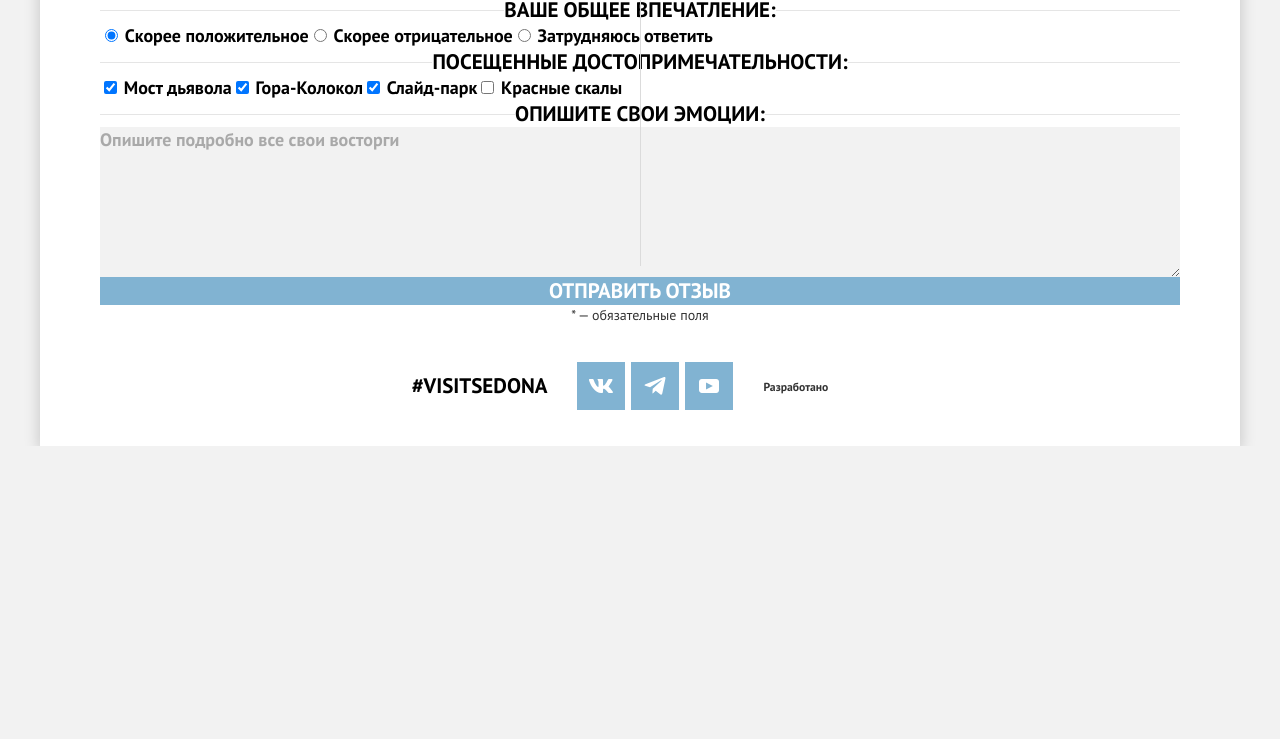
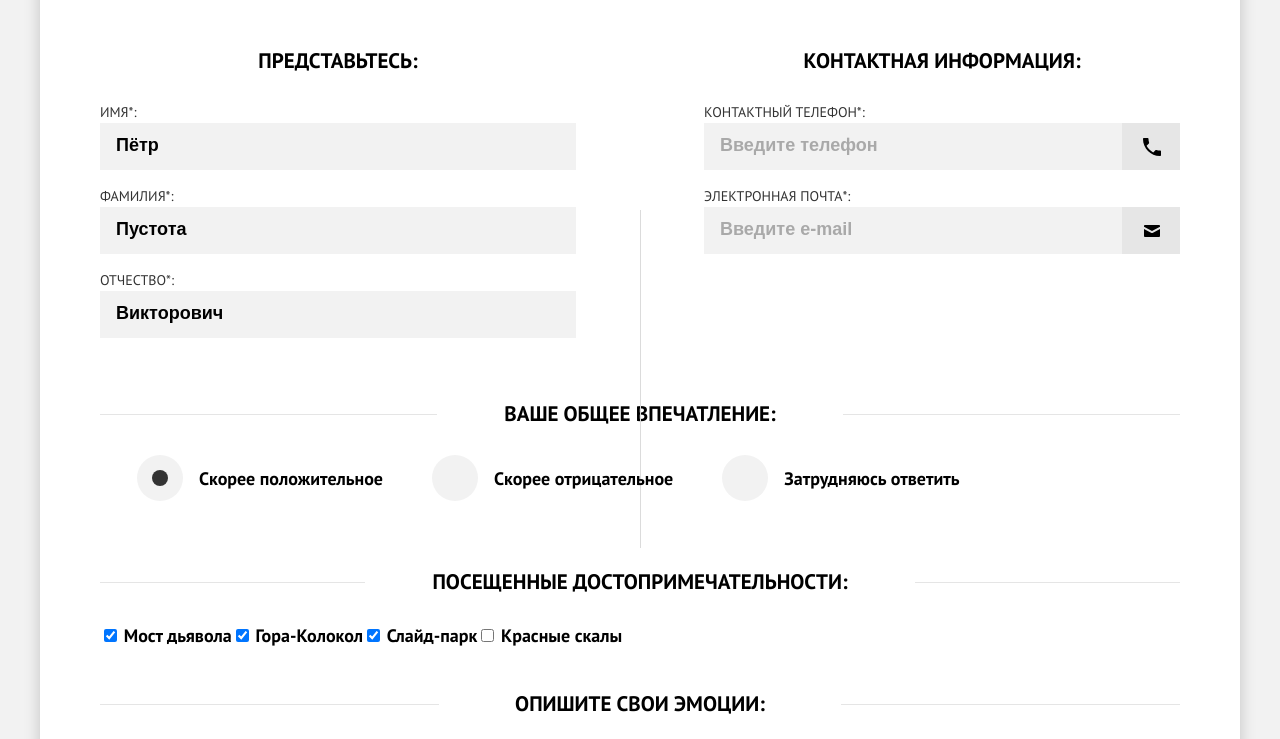
Before and after one commit to htmlacademy-adaptive/2189919-sedona-28, a plain HTML site: page source/feedback.html in a window 1280 px wide. Shown: the part 550-1289 px from the top of the page. Before the commit the page ends 996 px from the top, so only its background shows below. Drawn offline with nearby package versions, Linux system fonts and the light colour scheme; files that its build step writes are made by us from their sources.

Commit message:
Добавляет декоративные элементы на страницу формы

```diff
--- a/source/feedback.html
+++ b/source/feedback.html
@@ -11,7 +11,8 @@
   <body class="page__body">
     <h1 class="visually-hidden">Оставьте свой отзыв.</h1>
     <header class="main-header">
-      <nav class="main-navigation">
+      <!-- Чтобы проверить состояние сайта при поломке JS необходимо добавить на <nav> класс  main-navigation--no-js-->
+      <nav class="main-navigation main-navigation--closed">
         <button class="main-navigation__button" type="button">
           <span class="visually-hidden">Открыть меню.</span>
           <span class="main-navigation__button-lines"></span>
@@ -37,7 +38,7 @@
       </nav>
     </header>
     <main class="page__main">
-      <section class="intro">
+      <section class="intro intro-feedback">
         <h2 class="visually-hidden">Форма заполнения отзыва.</h2>
         <img class="intro__image" src="img/intro__image-feedback.svg" alt="Седона" width="229" height="39">
       </section>
@@ -47,8 +48,8 @@
           <p class="form__text text">Помогите нашим отелям стать лучше! оставьте отзыв о них, а также о посещенных вами достопримечательностях</p>
         </header>
         <div class="form__fieldset--columns">
-          <fieldset class="form__fieldset form__fieldset--no-decoration form__fieldset--column form__fieldset--column-left">
-            <legend class="form__title subheading">Представьтесь:</legend>
+          <fieldset class="form__fieldset form__fieldset--no-decoration  form__fieldset--column form__fieldset--indent-m">
+            <legend class="form__title form__title--no-decoration subheading">Представьтесь:</legend>
             <label class="form__label">
               <span class="form__label-name text">Имя*:</span>
               <input class="form__label-input" type="text" name="name" placeholder="Пётр" required>
@@ -62,8 +63,8 @@
               <input class="form__label-input" type="text" name="patronymic" placeholder="Викторович" required>
             </label>
           </fieldset>
-          <fieldset class="form__fieldset form__fieldset--no-decoration form__fieldset--column form__fieldset--column-right">
-            <legend class="form__title subheading">Контактная информация:</legend>
+          <fieldset class="form__fieldset form__fieldset--no-decoration form__fieldset--column form__fieldset--indent-s">
+            <legend class="form__title form__title--no-decoration subheading">Контактная информация:</legend>
             <label class="form__label">
               <span class="form__label-name text">Контактный телефон*:</span>
               <input class="form__label-input form__label-input--placeholder-light form__label-input--icon form__label-input--icon-phone"  type="text" name="phone" placeholder="Введите телефон" required>
@@ -74,25 +75,27 @@
             </label>
           </fieldset>
         </div>
-        <fieldset class="form__fieldset form__fieldset--radio">
+        <fieldset class="form__fieldset form__fieldset--radio form__fieldset--indent-tablet-big form__fieldset--indent-xs">
           <legend class="form__title subheading">Ваше общее впечатление:</legend>
+          <div class="form__label-radio--container">
             <label class="form__label-radio">
-            <input class="form__label-radio-input" type="radio" name="impression" value="positive" checked>
+              <input class="visually-hidden form__label-radio-input" type="radio" name="impression" value="positive" checked>
               <span class="form__label-radio-control"></span>
               <span class="form__label-radio-name">Скорее положительное</span>
             </label>
             <label class="form__label-radio">
-            <input class="form__label-radio-input" type="radio" name="impression" value="negative">
+              <input class="visually-hidden form__label-radio-input" type="radio" name="impression" value="negative">
               <span class="form__label-radio-control"></span>
               <span class="form__label-radio-name">Скорее отрицательное</span>
             </label>
             <label class="form__label-radio">
-            <input class="form__label-radio-input" type="radio" name="impression" value="negative">
+              <input class="visually-hidden form__label-radio-input" type="radio" name="impression" value="negative">
               <span class="form__label-radio-control"></span>
               <span class="form__label-radio-name">Затрудняюсь ответить</span>
             </label>
+          </div>
         </fieldset>
-        <fieldset class="form__fieldset form__fieldset--checkbox">
+        <fieldset class="form__fieldset form__fieldset--checkbox form__fieldset--indent-tablet-small form__fieldset--indent-xs">
           <legend class="form__title subheading">Посещенные достопримечательности:</legend>
           <label class="form__label-checkbox">
             <input class="form__label-checkbox-input" type="checkbox" name="attractions" value="devils-bridge" checked>
@@ -115,8 +118,8 @@
             <span class="form__label-checbox-name">Красные скалы</span>
           </label>
         </fieldset>
-        <fieldset class="form__fieldset">
-          <legend class="form__title subheading">Опишите свои эмоции:</legend>
+        <fieldset class="form__fieldset form__fieldset--indent-tablet-big form__fieldset--indent-l">
+          <legend class="form__title form__title--special-indent subheading">Опишите свои эмоции:</legend>
           <label class="form__label-textarea">
             <textarea class="form__label-textarea-field" name="message" cols="30" rows="10" placeholder="Опишите подробно все свои восторги"></textarea>
           </label>
--- a/source/sass/blocks/form.scss
+++ b/source/sass/blocks/form.scss
@@ -2,13 +2,36 @@
 
 .form__header {
   text-align: center;
+  padding: 36px 0 28px;
+
+  @media (min-width: $tablet-width) {
+    padding: 64px 0 108px;
+  }
+
+  @media (min-width: $desktop-width) {
+    padding: 115px 0 68px;
+  }
 }
 
-.form__fieldset {
-  border: 0;
-  border-top: 1px solid #e5e5e5;
-  margin: 0;
-  padding: 0;
+.form__heading {
+  margin-bottom: 24px;
+
+  @media (min-width: $tablet-width) {
+    margin-bottom: 20px;
+  }
+
+  @media (min-width: $desktop-width) {
+    margin-bottom: 31px;
+  }
+}
+
+.form__text {
+  max-width: 280px;
+  margin: 0 auto;
+
+  @media (min-width: $tablet-width) {
+    max-width: 440px;
+  }
 }
 
 .form__title {
@@ -18,12 +41,16 @@
   @media (min-width: $tablet-width) {
     width: auto;
     float: none;
-  }
-}
+    padding: 0 67px;
+    margin-bottom: 28px;
 
-.form__fieldset--no-decoration {
-  @media (min-width: $tablet-width) {
-    border-top: 0;
+    &--special-indent {
+      padding: 0 76px;
+    }
+
+    &--no-decoration {
+      padding: 0;
+    }
   }
 }
 
@@ -36,6 +63,10 @@
   flex-direction: column;
   margin: 0;
   padding: 0;
+}
+
+.form__label:not(:last-of-type) {
+  margin-bottom: 16px;
 }
 
 .form__fieldset--radio,
@@ -57,7 +88,23 @@
   border: 0;
   background-color: #f2f2f2;
   padding: 16px 20px 16px 16px;
+
+  &--icon {
+    $icon-background: linear-gradient(to left, #e6e6e6 58px, transparent 0);
+    background-repeat: no-repeat;
+  }
+
+  &--icon-phone {
+    background-image: url("../../img/icon-phone.svg"), $icon-background;
+    background-position: right 19px center, right;
+  }
+
+  &--icon-email {
+    background-image: url("../../img/icon-email.svg"), $icon-background;
+    background-position: right 19px center, right center;
+  }
 }
+
 
 .form__label-input::placeholder {
   font-weight: 700;
@@ -94,17 +141,108 @@
   @media (min-width: $tablet-width) {
     display: grid;
     grid-template-columns: 1fr 1fr;
-    gap: 40px;
+    gap: 70px;
 
     &::before {
       content: "";
       position: absolute;
-      top: -2%;
       left: 50%;
-      transform: translate(-50% 0);
+      top: 95%;
       width: 1px;
-      height: 104%;
+      height: 338px;
       background-color: #dbdbdb;
     }
   }
+
+  @media (min-width: $desktop-width) {
+    gap: 128px;
+  }
 }
+
+.form__fieldset {
+  border: 0;
+  border-top: 1px solid #e5e5e5;
+  margin: 0;
+
+  &--indent-xs {
+    padding-bottom: 24px;
+  }
+
+  &--indent-s {
+    padding-bottom: 34px;
+  }
+
+  &--indent-m {
+    padding-bottom: 39px;
+  }
+
+  &--indent-l {
+    padding-bottom: 56px;
+  }
+
+  &--no-decoration {
+    @media (min-width: $tablet-width) {
+      border-top: 0;
+    }
+  }
+
+  @media (min-width: $tablet-width) {
+    padding: 0;
+
+    &--columns {
+      margin-bottom: 63px;
+    }
+
+    &--indent-tablet-small {
+      margin-bottom: 42px;
+    }
+
+    &--indent-tablet-big {
+      margin-bottom: 48px;
+    }
+  }
+}
+
+.form__label-radio--container {
+  display: flex;
+  flex-wrap: wrap;
+  gap: 16px 49px;
+  margin-left: 37px;
+  margin-right: 36px;
+}
+
+.form__label-radio {
+  display: block;
+  padding-left: 62px;
+  padding-top: 11px;
+  cursor: pointer;
+  position: relative;
+  max-width: 247px;
+  margin-bottom: 29px;
+}
+
+.form__label-radio-control {
+  position: absolute;
+  width: 46px;
+  height: 46px;
+  background-color: #f2f2f2;
+  border-radius: 50%;
+  left: 0;
+  top: 0;
+}
+
+.form__label-radio-input:checked + .form__label-radio-control::before {
+  position: absolute;
+  content: "";
+  width: 16px;
+  height: 16px;
+  background-color: $color-primary;
+  border-radius: 50%;
+  top: 50%;
+  left: 50%;
+  transform: translateX(-50%) translateY(-50%);
+}
+
+.form__label-radio-name {
+
+}
--- a/source/sass/blocks/intro.scss
+++ b/source/sass/blocks/intro.scss
@@ -1,13 +1,33 @@
 @use "../global/variables" as *;
 
 .intro {
-  background-image: url(../img/intro.jpg);
+  background-image: url("../img/intro.jpg");
   background-repeat: no-repeat;
   background-color: fade-out($background-secondary, 0.5);
   padding: 90px 0 85px;
+
+  @media (min-width: $tablet-width) {
+    padding: 77px 0 91px;
+  }
+
+  @media (min-width: $desktop-width) {
+    padding: 78px 0 90px;
+  }
 }
 
 .intro__image {
   display: block;
   margin: 0 auto;
 }
+
+.intro-feedback {
+  padding: 52px 0 67px;
+
+  @media (min-width: $tablet-width) {
+    padding: 95px 0 117px;
+  }
+
+  @media (min-width: $desktop-width) {
+    padding: 101px 0 120px;
+  }
+}
--- a/source/sass/global/variables.scss
+++ b/source/sass/global/variables.scss
@@ -14,3 +14,5 @@ $mobile-width-only: 767px;
 $tablet-width: 768px;
 $tablet-width-only: 1199px;
 $desktop-width: 1200px;
+
+$icon-background: linear-gradient(to left, #e6e6e6 58px, transparent 0);
```
Also changed, not shown: source/gallery.html (+2 -1 lines), source/img/icon-email.svg (added), source/img/icon-phone.svg (added). Lines whose indentation alone changed are shown as unchanged.
